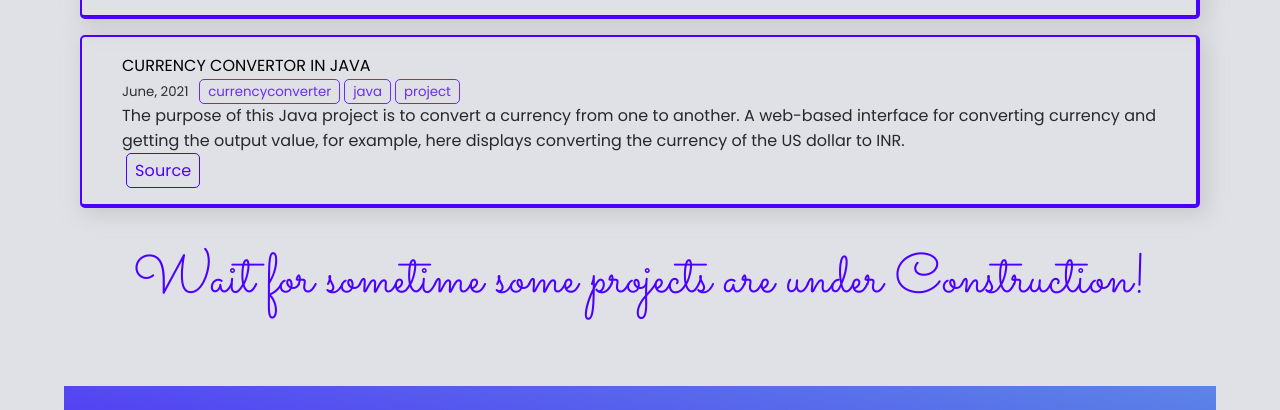
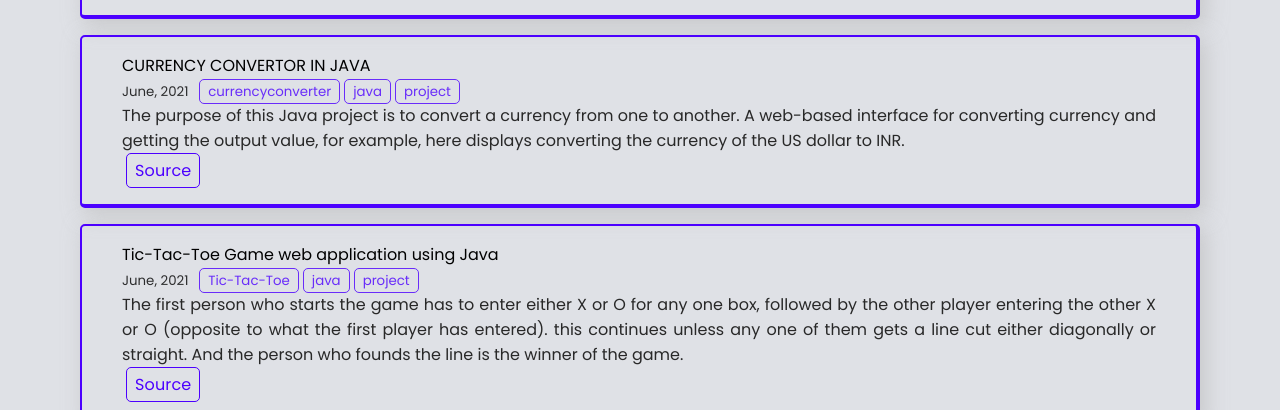
Before and after one commit to adityaashinde/portfolio, a plain HTML site: page projects.html in a window 1280 px wide. Shown: the part 542-952 px from the top of the page. Drawn offline with nearby package versions, Linux system fonts and the light colour scheme.

Commit message:
Update projects.html

```diff
--- a/projects.html
+++ b/projects.html
@@ -146,6 +146,30 @@
   </div>
 </div>
 
+<div class="wrapper">
+  <!-- <div class="image">
+    <img src="./img/portfolio.png" alt="Portfolio" />
+  </div> -->
+
+  <div class="project-text">
+    <div class="name">Tic-Tac-Toe Game web application using Java</div>
+    <small
+      >June, 2021 &nbsp; <span class="mark">Tic-Tac-Toe</span
+      ><span class="mark">java</span
+      ><span class="mark">project</span></small
+    >
+
+    <div class="details">
+      The first person who starts the game has to enter either X or O for any one box, followed by the other player entering the other X or O (opposite to what the first player has entered). this continues unless any one of them gets a line cut either diagonally or straight. And the person who founds the line is the winner of the game.  </div>
+    <div class="button-div">
+
+      <a href="https://github.com/adityaashinde/LGMVIP-Java/tree/main/TIC%20TAC%20TOE%20-%20Task_02" target="_blank"
+        ><button class="github">Source</button></a
+      >
+    </div>
+  </div>
+</div>
+
 
  <!--
 <div class="wrapper">
```
